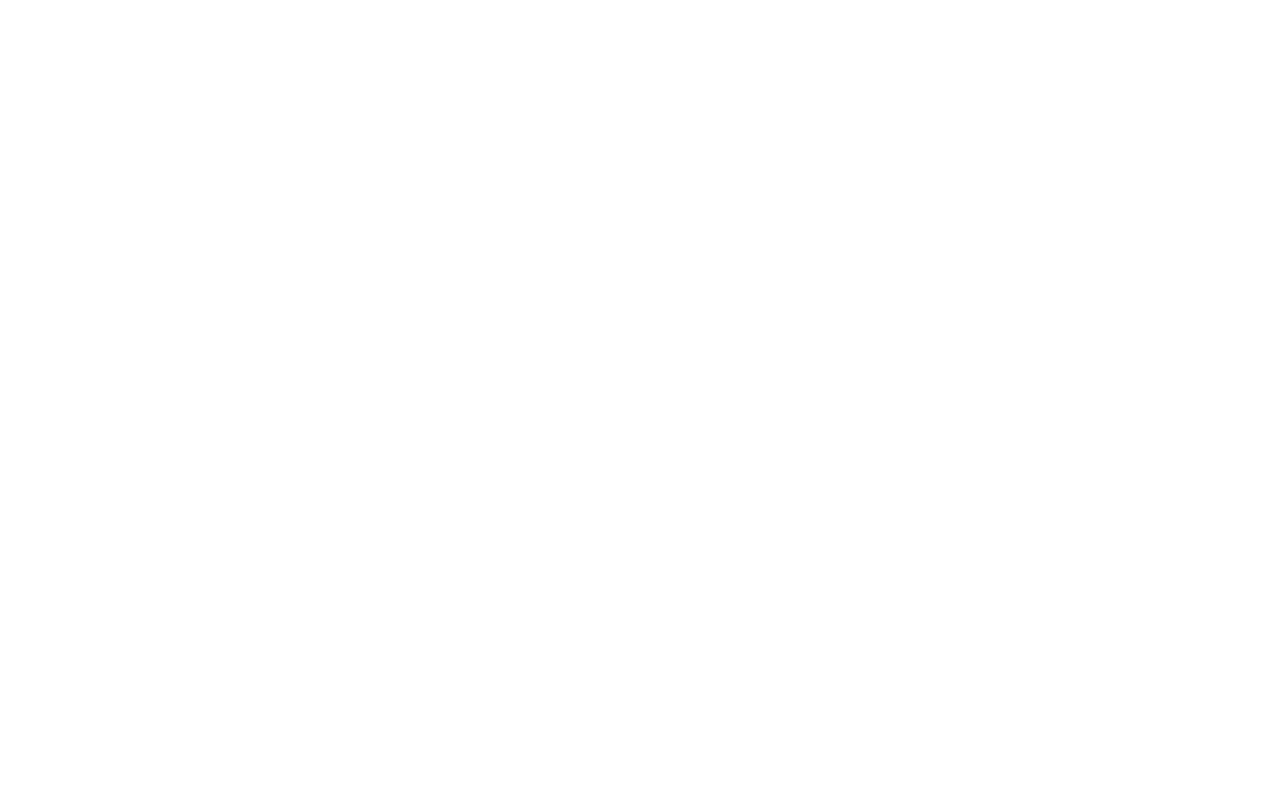
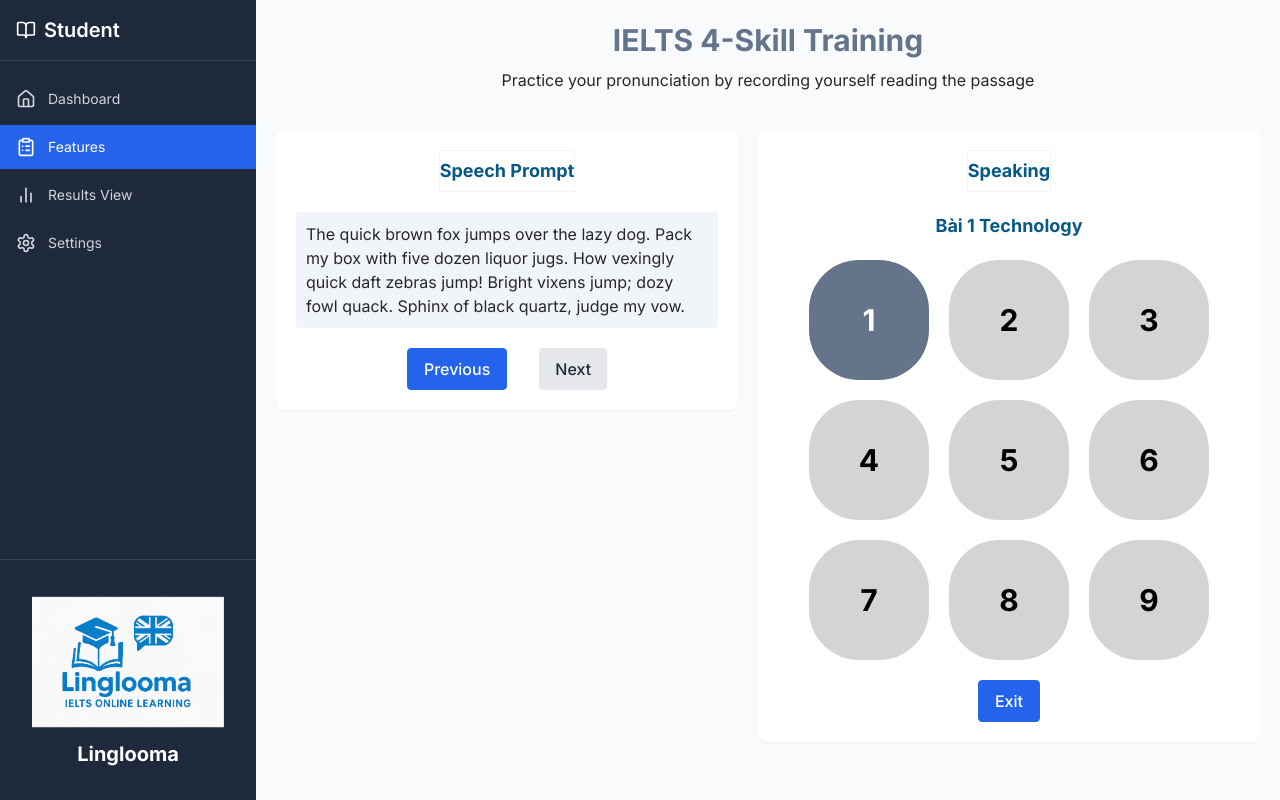
Before and after one commit to kimmttrung/Linglooma-IELTS, a React (Vite) app in the folder 00-fontend-react/: page /admin/features/practice in a window 1280 px wide. Before the commit this address had no page. Built offline with nearby package versions, Linux system fonts and the light colour scheme; a web font is replaced by a local one.

Commit message:
design IELTS speaking practice question and speech prompt

```diff
--- a/00-fontend-react/src/Routes.jsx
+++ b/00-fontend-react/src/Routes.jsx
@@ -9,6 +9,7 @@ import Skill4 from './pages/Features/Skill4/Skill4';
 import LessonSpeaking from './pages/Features/LessonSpeaking/Lesson';
 import SettingsPage from './pages/Settings/Settings';
 import ViewResultsPage from './pages/ViewResults/ViewResults';
+import IeltsSpeakingPractice from './pages/Features/Practice/IeltsSpeakingPractice';
 
 const AppRoutes = () => {
   return (
@@ -20,7 +21,8 @@ const AppRoutes = () => {
         <Route path="/admin" element={<Admin />}>
           <Route path="dashboard" element={<Dashboard />} />
           <Route path="features" element={<Skill4 />} />
-          <Route path="lesson" element={<LessonSpeaking />} />
+          <Route path="features/lesson" element={<LessonSpeaking />} />
+          <Route path="features/practice" element={<IeltsSpeakingPractice />} />
           <Route path="view-results" element={<ViewResultsPage />} />
           <Route path="settings" element={<SettingsPage />} />
         </Route>
--- a/00-fontend-react/src/pages/Features/LessonSpeaking/CourseCard.jsx
+++ b/00-fontend-react/src/pages/Features/LessonSpeaking/CourseCard.jsx
@@ -1,6 +1,18 @@
 import React from "react";
+import { useNavigate } from "react-router-dom";
 
 const CourseCard = ({ title, imageUrl }) => {
+
+    const navigate = useNavigate();
+    const handleLearnClick = () => {
+        if (title.includes("Technology")) {
+            navigate("/admin/features/practice");
+        } else {
+            console.log("Learn button clicked for:", title);
+            // Bạn có thể thêm logic khác tại đây nếu muốn xử lý cho từng card
+        }
+    }
+
     return (
         <article className="flex flex-col px-16 py-4 w-full bg-white rounded-lg shadow-[0px_2px_10px_rgba(0,0,0,0.1)] max-md:px-5">
             <header className="self-center pb-6 max-w-full text-lg font-extrabold leading-none text-sky-800 border-b border-zinc-100 w-[166px]">
@@ -12,7 +24,9 @@ const CourseCard = ({ title, imageUrl }) => {
                 alt={title}
             />
             <div className="flex shrink-0 ml-8 h-[35px] w-[151px] max-md:ml-2.5" />
-            <button className="self-center px-14 py-3.5 max-w-full text-sm font-bold leading-none text-center text-white whitespace-nowrap rounded bg-slate-500 w-[151px] max-md:px-5">
+            <button
+                onClick={handleLearnClick}
+                className="self-center px-14 py-3.5 max-w-full text-sm font-bold leading-none text-center text-white whitespace-nowrap rounded bg-slate-500 w-[151px] max-md:px-5">
                 LEARN
             </button>
         </article>
--- /dev/null
+++ b/00-fontend-react/src/pages/Features/Practice/IeltsSpeakingPractice.jsx
@@ -0,0 +1,31 @@
+import React from "react";
+import SpeakingGrid from "./SpeakingGrid";
+import SpeechPrompt from "./SpeechPrompt";
+
+const IeltsSpeakingPractice = () => {
+    return (
+        <main className="flex flex-col p-5 bg-[linear-gradient(0deg,#F5F7FA_0%,#F5F7FA_100%),#FFF] min-h-screen">
+            <div className="flex flex-col gap-5 items-center mx-auto max-w-[1200px]">
+                <header className="flex flex-col gap-2.5 items-center mb-5 w-full text-center">
+                    <h1 className="text-3xl font-extrabold leading-10 text-slate-500">
+                        IELTS 4-Skill Training
+                    </h1>
+                    <p className="text-base leading-5 text-zinc-800">
+                        Practice your pronunciation by recording yourself reading the passage
+                    </p>
+                </header>
+                <div className="flex gap-5 w-full">
+                    <div className="flex flex-col flex-1 gap-5">
+                        <SpeechPrompt />
+                        {/* <RecordingSection /> */}
+                    </div>
+
+                    <SpeakingGrid />
+
+                </div>
+            </div>
+        </main>
+    );
+};
+
+export default IeltsSpeakingPractice;
--- /dev/null
+++ b/00-fontend-react/src/pages/Features/Practice/SpeakingGrid.jsx
@@ -0,0 +1,40 @@
+import React from "react";
+import Button from "@/components/ui/Button";
+
+const GridButton = ({ number, active = false }) => {
+    return (
+        <div
+            className={`text-3xl font-bold aspect-square rounded-[50px] flex items-center justify-center ${active ?
+                "bg-slate-500 text-white" : "bg-neutral-300 text-black"
+                }`}
+        >
+            {number}
+        </div>
+    );
+};
+
+const SpeakingGrid = () => {
+    return (
+        <section className="flex-1 p-5 bg-white rounded-lg shadow-sm">
+            <div className="flex flex-col items-center">
+                <h2 className="py-1.5 mb-5 text-lg font-extrabold text-sky-800 border-[0.67px] border-zinc-100">
+                    Speaking
+                </h2>
+                <h3 className="mb-5 text-lg font-extrabold text-sky-800">
+                    Bài 1 Technology
+                </h3>
+                <div className="grid grid-cols-3 gap-5 w-full max-w-[400px]">
+                    <GridButton number={1} active />
+                    {[2, 3, 4, 5, 6, 7, 8, 9].map((num) => (
+                        <GridButton key={num} number={num} />
+                    ))}
+                </div>
+                <Button variant="primary" className="mt-5">
+                    Exit
+                </Button>
+            </div>
+        </section>
+    );
+};
+
+export default SpeakingGrid;
--- /dev/null
+++ b/00-fontend-react/src/pages/Features/Practice/SpeechPrompt.jsx
@@ -0,0 +1,26 @@
+import Button from "@/components/ui/Button";
+import React from "react";
+
+
+const SpeechPrompt = () => {
+  return (
+    <div className="p-5 bg-white rounded-lg shadow-sm">
+      <div className="flex flex-col items-center">
+        <h2 className="py-1.5 mb-5 text-lg font-extrabold text-sky-800 border-[0.67px] border-zinc-100">
+          Speech Prompt
+        </h2>
+        <p className="p-2.5 mb-5 w-full text-base leading-6 rounded bg-slate-100 text-zinc-800">
+          The quick brown fox jumps over the lazy dog. Pack my box with five dozen
+          liquor jugs. How vexingly quick daft zebras jump! Bright vixens jump;
+          dozy fowl quack. Sphinx of black quartz, judge my vow.
+        </p>
+        <div className="flex gap-8">
+          <Button variant="primary">Previous</Button>
+          <Button variant="secondary">Next</Button>
+        </div>
+      </div>
+    </div>
+  );
+};
+
+export default SpeechPrompt;
--- a/00-fontend-react/src/pages/Features/Skill4/PracticeCard.jsx
+++ b/00-fontend-react/src/pages/Features/Skill4/PracticeCard.jsx
@@ -6,7 +6,7 @@ export const PracticeCard = ({ title, description }) => {
 
     const handleLearnClick = () => {
         if (title.includes("Speaking Practice")) {
-            navigate("/admin/lesson");
+            navigate("/admin/features/lesson");
         } else {
             console.log("Learn button clicked for:", title);
             // Bạn có thể thêm logic khác tại đây nếu muốn xử lý cho từng card
```
Also changed, not shown: 00-fontend-react/src/components/ui/Button.jsx (line endings or trailing spaces).
